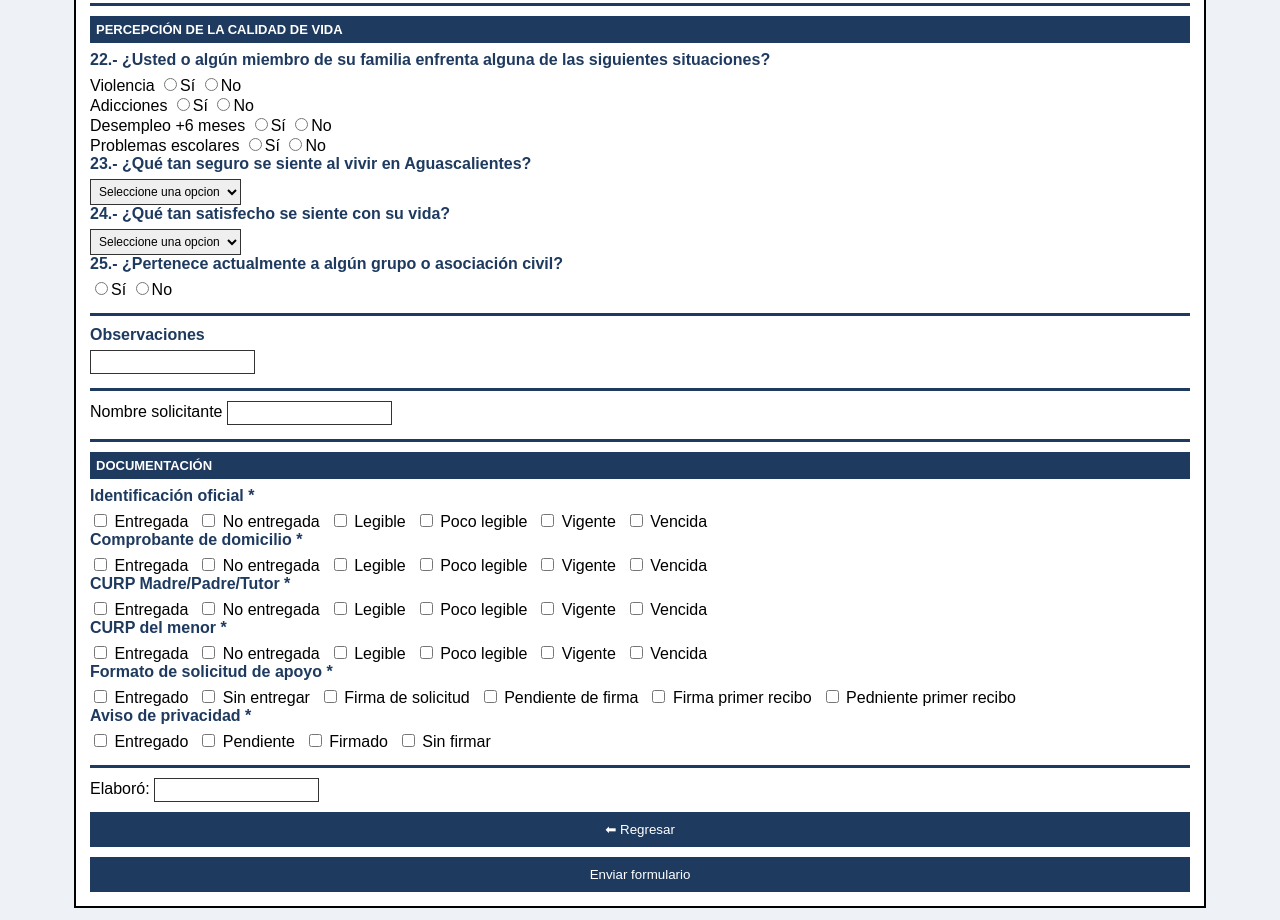
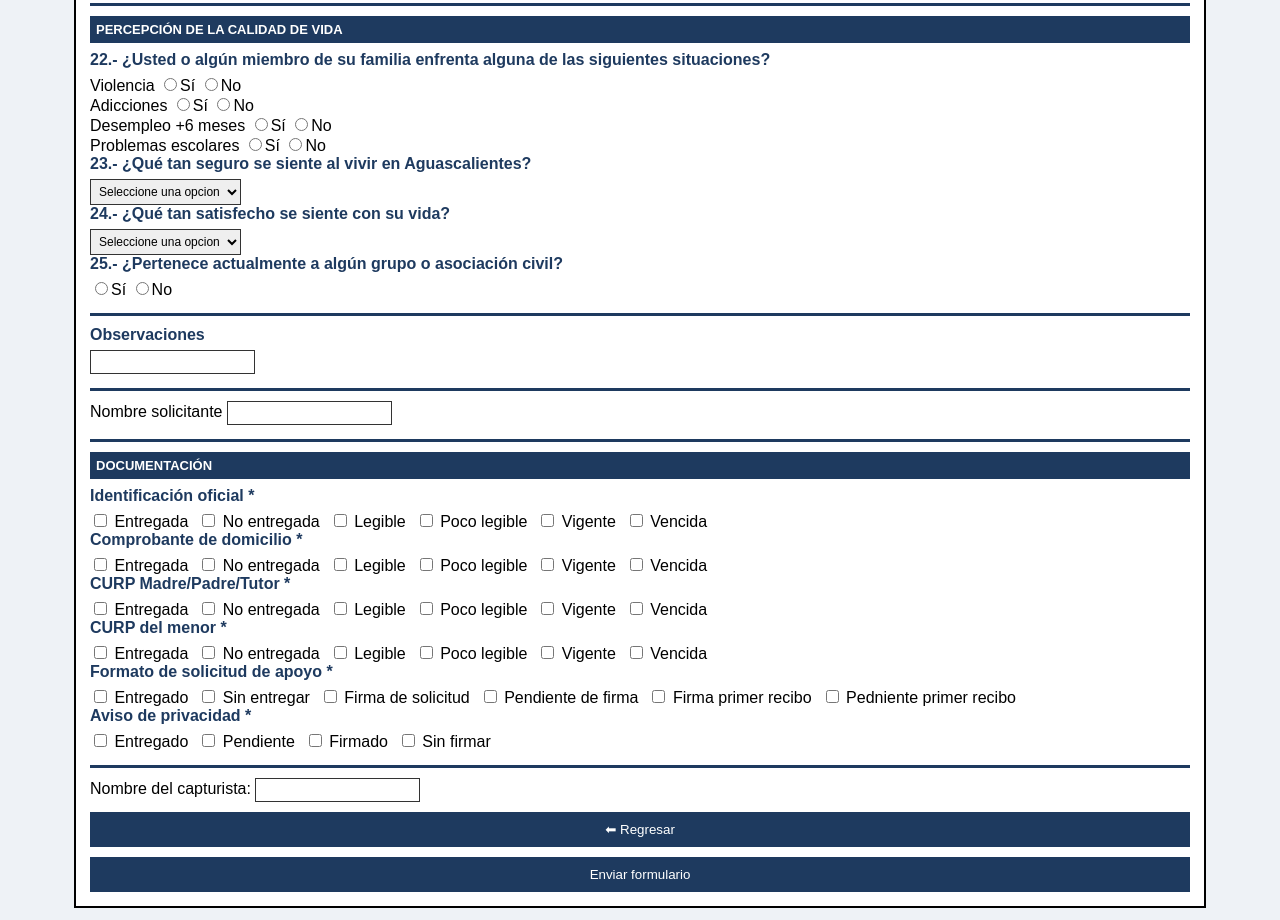
Before and after one commit to spott226/frontend-dif, a website: page views/hoja3.html in a window 1280 px wide. Shown: the part 958-1878 px from the top of the page. Drawn offline with Linux system fonts and the light colour scheme.

Commit message:
correccion de datos 3

```diff
--- a/views/hoja3.html
+++ b/views/hoja3.html
@@ -325,7 +325,7 @@ Nombre solicitante
 </div>
 
 <div class="section">
-Elaboró: <input name="elaboro">
+Nombre del capturista: <input name="capturista">
 </div>
 
 <button onclick="window.location='hoja2.html'">⬅ Regresar</button>
```
